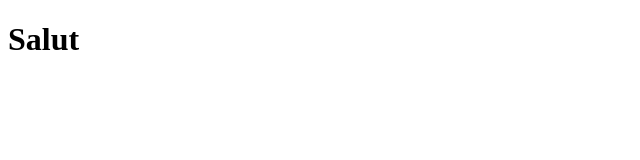
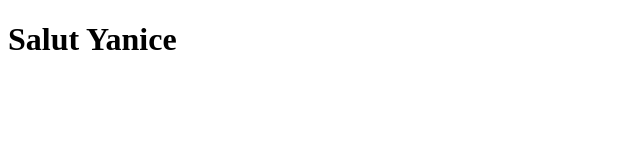
Before and after one commit to BENALIFaycel/dossier2, a plain HTML site: page index.html in a window 1280 px wide. Shown: the whole page, without its empty margins (0-640 px from the left). Drawn offline with Linux system fonts and the light colour scheme.

Commit message:
add the name Yanice in my title h1

```diff
--- a/index.html
+++ b/index.html
@@ -7,6 +7,6 @@
     <title>Document</title>
 </head>
 <body>
-    <h1>Salut</h1>
+    <h1>Salut Yanice</h1>
 </body>
 </html>
```
